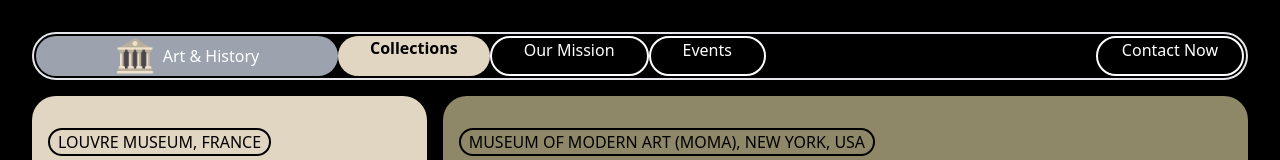
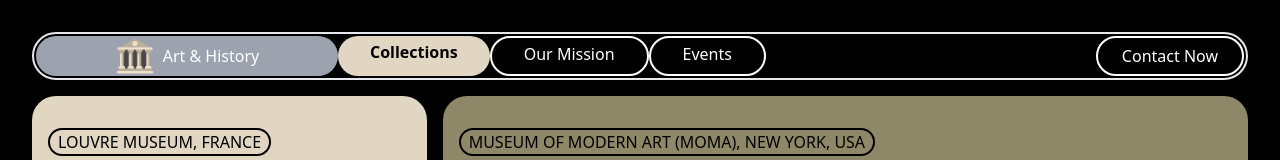
Before and after one commit to thodorisKall/museum-gallery-tailwind-site, a website: page index.html in a window 1280 px wide. Shown: the top 160 px of the page. Drawn offline with Linux system fonts and the light colour scheme.

Commit message:
fix: correct align p content for nav section at lg screens

```diff
--- a/index.html
+++ b/index.html
@@ -22,18 +22,21 @@
         <img class="h-10 mr-2" src="./img/museum-icon.png" alt="" />
         <h3>Art & History</h3>
       </div>
-      <div class="hidden lg:flex">
-        <p class="text-black font-semibold bg-beigeLight rounded-3xl px-8">
-          <a href="">Collections</a>
+      <div class="hidden lg:flex items-center">
+        <p
+          class="text-black font-semibold bg-beigeLight rounded-3xl px-8 py-1 h-full"
+        >
+          Collections
         </p>
-        <p class="border-2 border-white rounded-3xl px-8">
-          <a href="">Our Mission</a>
+        <p class="border-2 border-white rounded-3xl px-8 py-1 h-full">
+          Our Mission
         </p>
-        <p class="border-2 border-white rounded-3xl px-8">
-          <a href="">Events</a>
-        </p>
+        <p class="border-2 border-white rounded-3xl px-8 py-1 h-full">Events</p>
       </div>
-      <div class="hidden lg:block ml-auto border-2 border-white rounded-3xl lg">
+
+      <div
+        class="hidden lg:flex items-center ml-auto border-2 border-white rounded-3xl"
+      >
         <h3 class="px-6">Contact Now</h3>
       </div>
       <div
```
Also changed, not shown: css/output.css.
